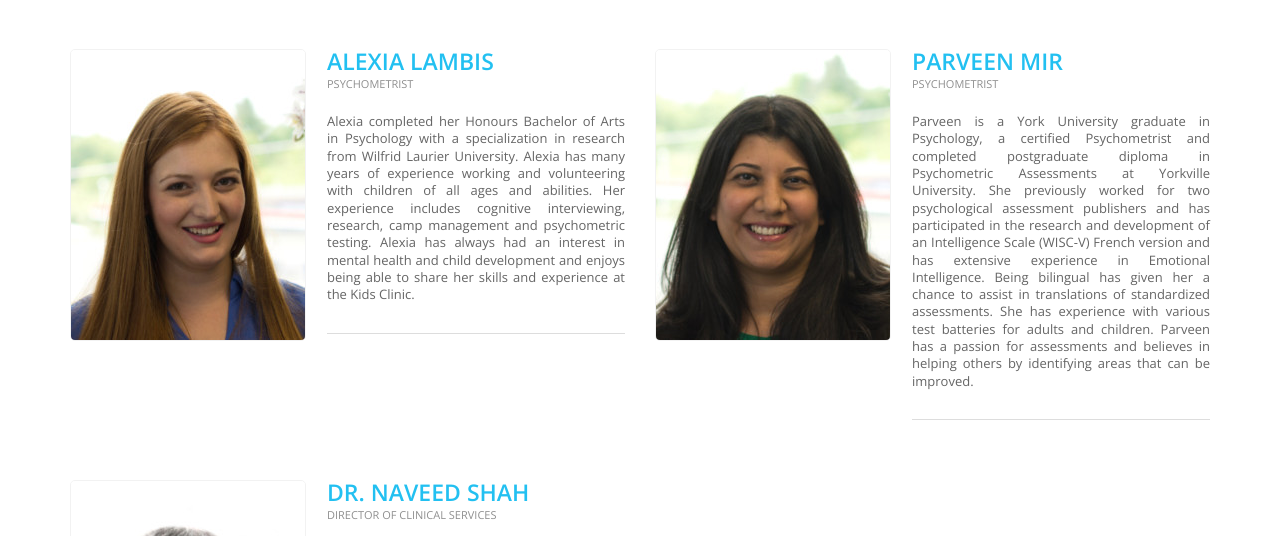
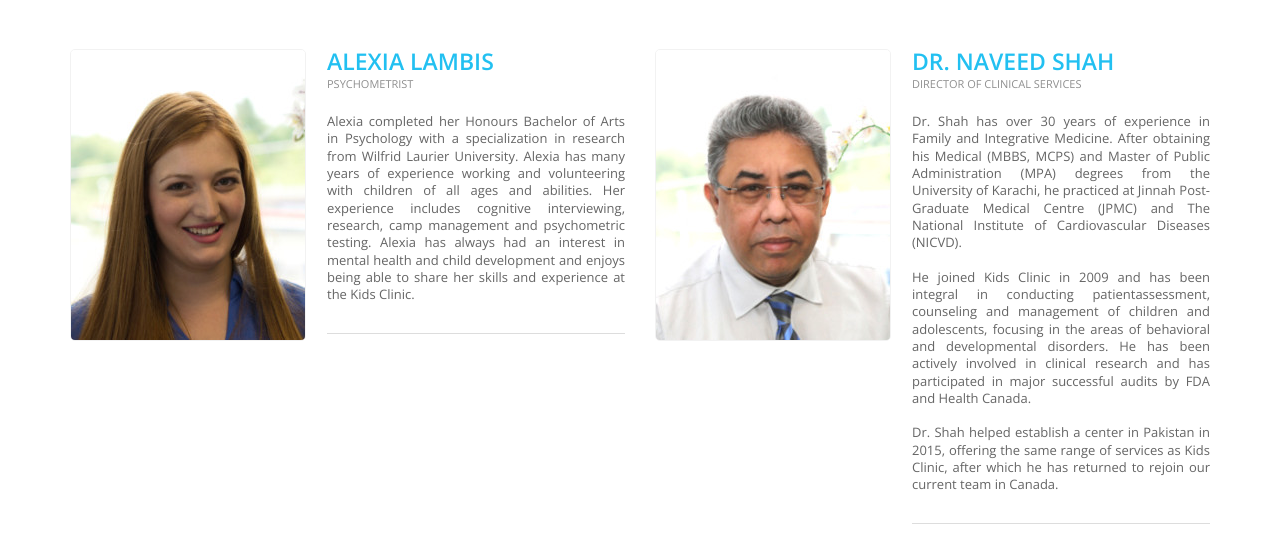
Before and after one commit to syedrab/kidsclinic, a plain HTML site: page about-team.html in a window 1280 px wide. Shown: the part 1469-2005 px from the top of the page. Drawn offline with nearby package versions, Linux system fonts and the light colour scheme.

Commit message:
Removing Parveen from Team
Removing a member from the kids clinic team

```diff
--- a/about-team.html
+++ b/about-team.html
@@ -316,24 +316,7 @@
 							</div>
 
 						</div>
-						<div class="col-md-6 padding-bottom-60 clearfix">
 
-							<div class="doctors-img"><img src="images/doctor-img6-sample.jpg" width="234" alt="" title="">
-								<!--ul class="list-unstyled social2">
-									<li><a href="#." class="fb"><i class="fa fa-twitter"></i></a></li>
-									<li><a href="#." class="twitter"><i class="fa fa-facebook"></i></a></li>
-									<li><a href="#." class="g-plus"><i class="fa fa-google-plus"></i></a></li>
-								</ul-->
-							</div>
-
-							<div class="doctors-detail">
-								<h4>Parveen Mir <span>Psychometrist</span></h4>
-								<p align = "justify"><!--label class="heading">Bio</label--><label class="detail">Parveen is a York University graduate in Psychology, a certified Psychometrist and completed postgraduate diploma in Psychometric Assessments at Yorkville University. She previously worked for two psychological assessment publishers and has participated in the research and development of an Intelligence Scale (WISC-V) French version and has extensive experience in Emotional Intelligence. Being bilingual has given her a chance to assist in translations of standardized assessments.  She has experience with various test batteries for adults and children. Parveen has a passion for assessments and believes in helping others by identifying areas that can be improved. <br><br></label></p>
-
-							</div>
-
-
-						</div>
 						<div class="col-md-6 padding-bottom-60 clearfix">
 
 							<div class="doctors-img"><img src="images/doctor-img7-sample.jpg" width="234" alt="" title="">
```
